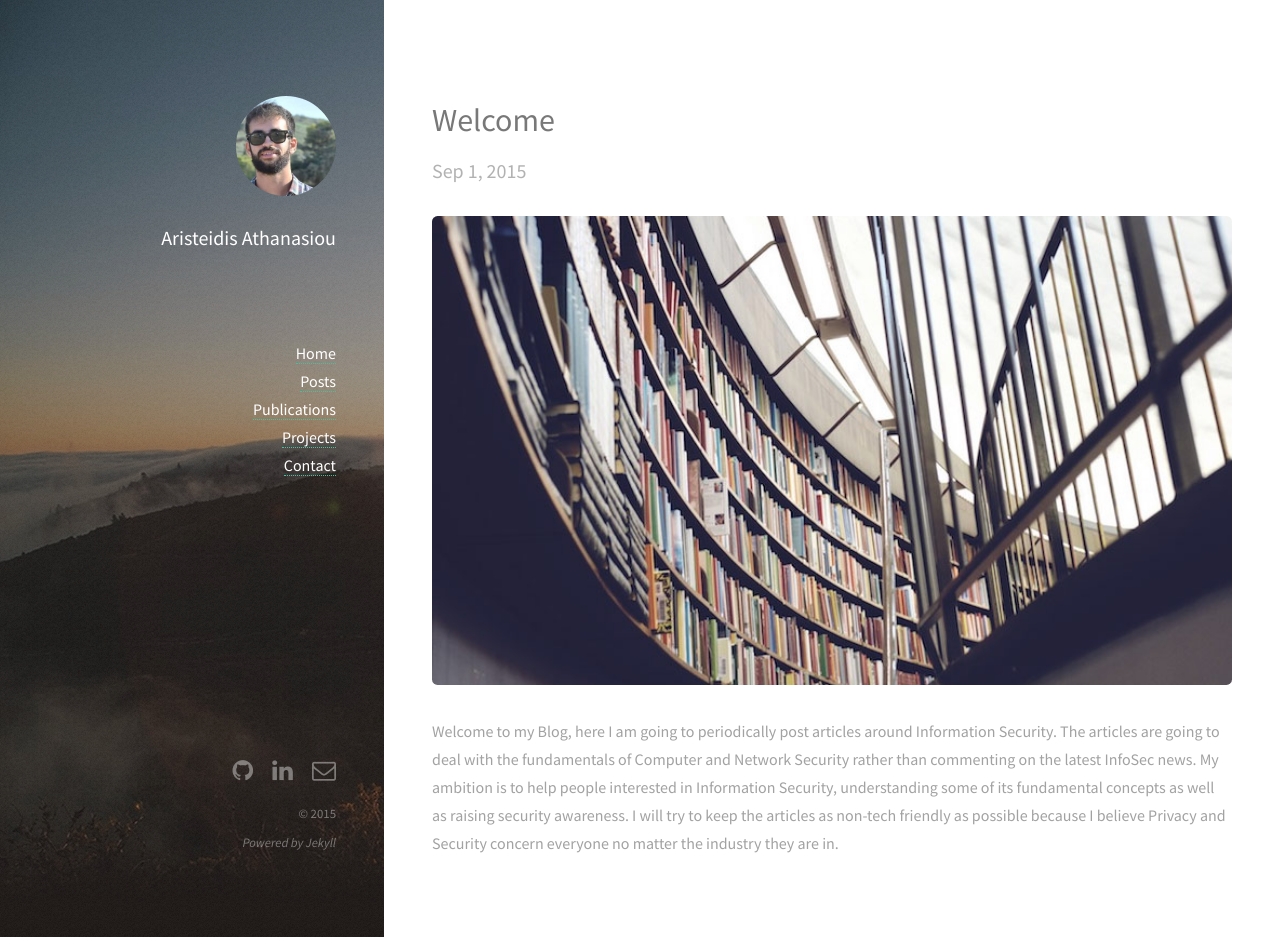
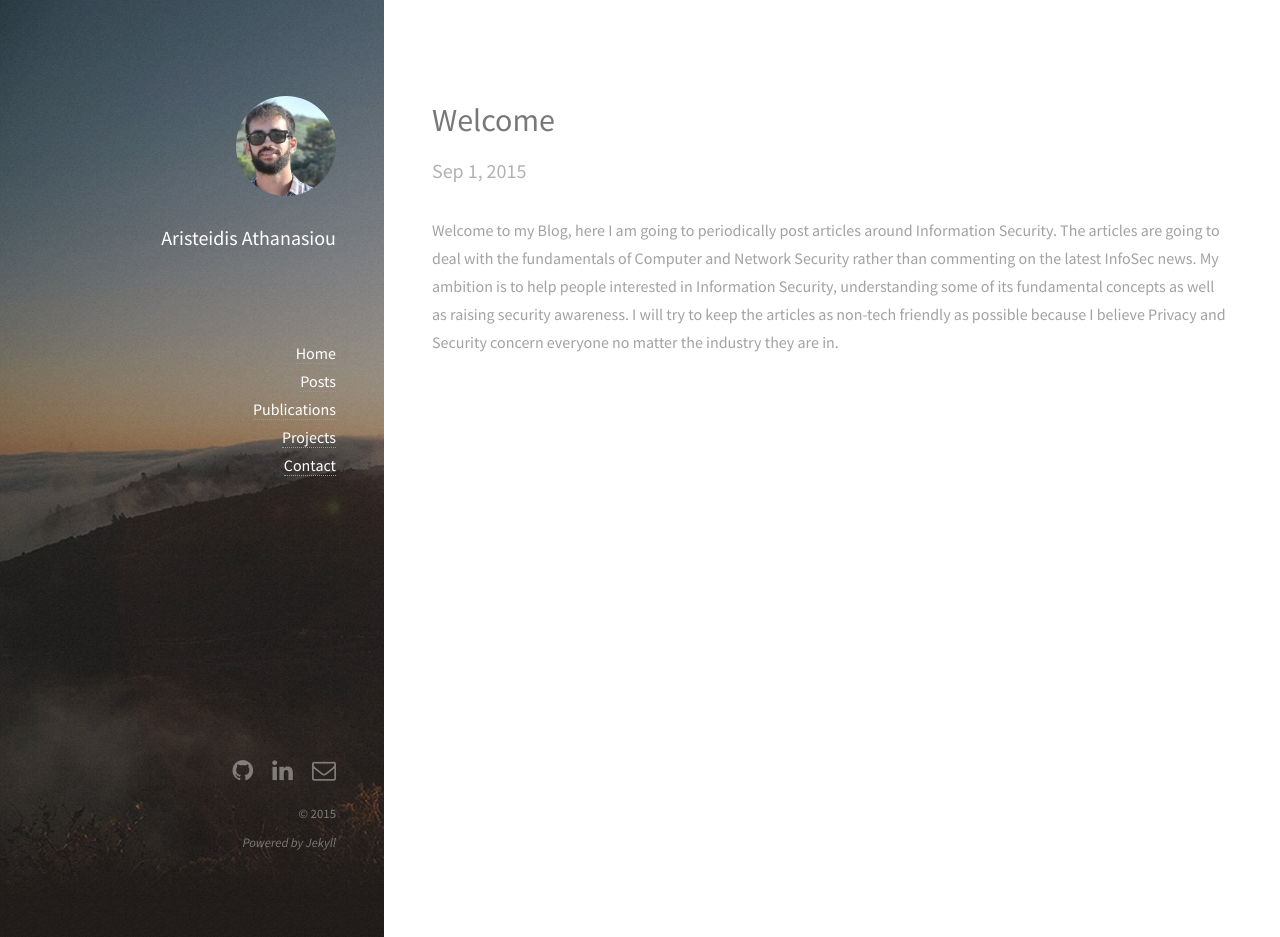
Before and after one commit to arisath/jekyll, a Jekyll site: the page built from _posts/2015-09-01-Welcome.markdown, in a window 1280 px wide and 937 px high. Built offline with Jekyll 4.4.1, drawn with Linux system fonts in a browser that asks for light colours; Markdown is read by kramdown in place of the engine named in the settings.

Commit message:
Update 2015-09-01-Welcome.markdown

```diff
--- a/_posts/2015-09-01-Welcome.markdown
+++ b/_posts/2015-09-01-Welcome.markdown
@@ -1,4 +1,4 @@
 ---
 layout: post
 ---
-<img src="/images/fulls/03.jpg" class="fit image"> Welcome to my Blog, here I am going to periodically post articles around Information Security. The articles are going to deal with the fundamentals of Computer and Network Security rather than commenting on the latest InfoSec news. My ambition is to help people interested in Information Security, understanding some of its fundamental concepts as well as raising security awareness. I will try to keep the articles as non-tech friendly as possible because I believe Privacy and Security concern everyone no matter the industry they are in.
+ Welcome to my Blog, here I am going to periodically post articles around Information Security. The articles are going to deal with the fundamentals of Computer and Network Security rather than commenting on the latest InfoSec news. My ambition is to help people interested in Information Security, understanding some of its fundamental concepts as well as raising security awareness. I will try to keep the articles as non-tech friendly as possible because I believe Privacy and Security concern everyone no matter the industry they are in.
```
